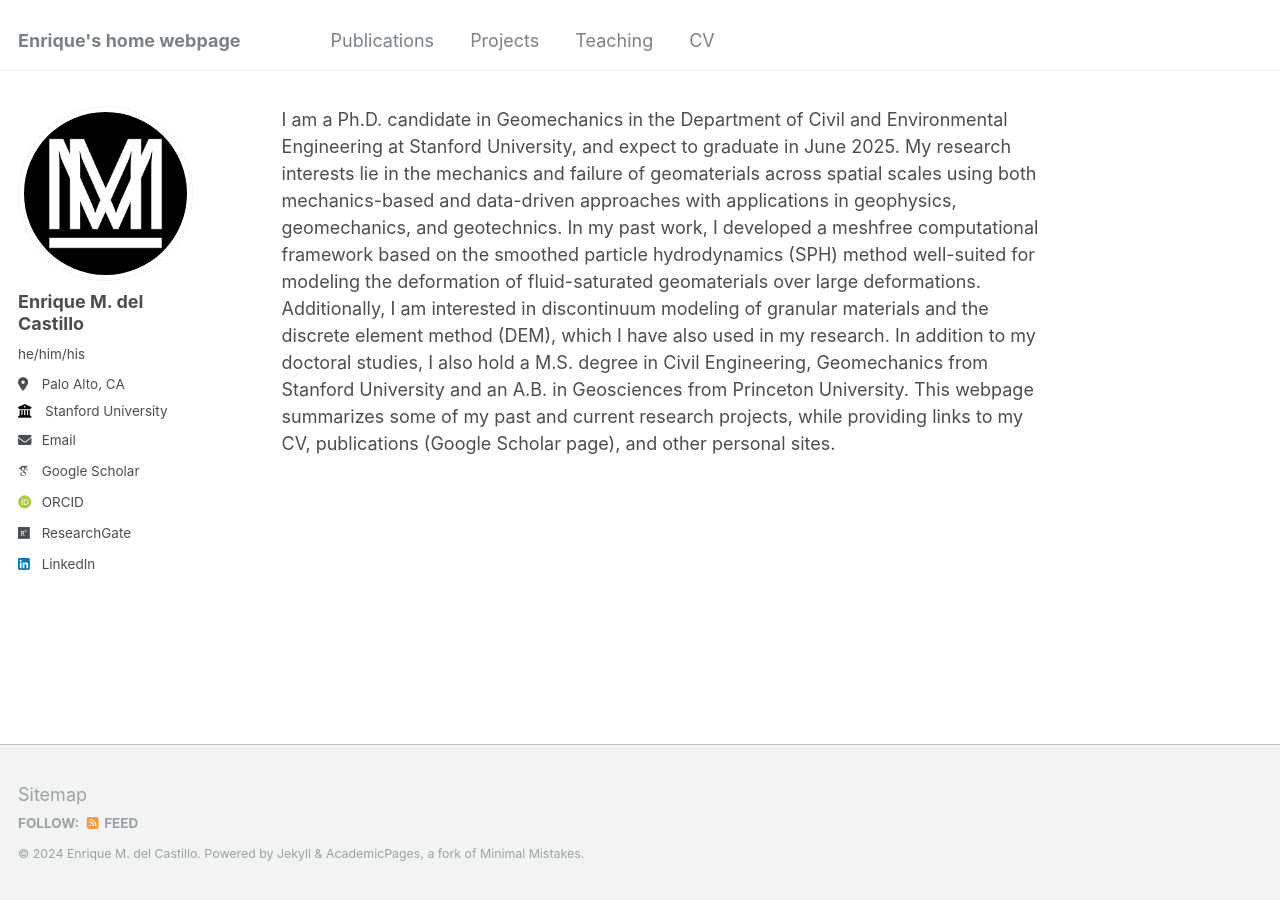
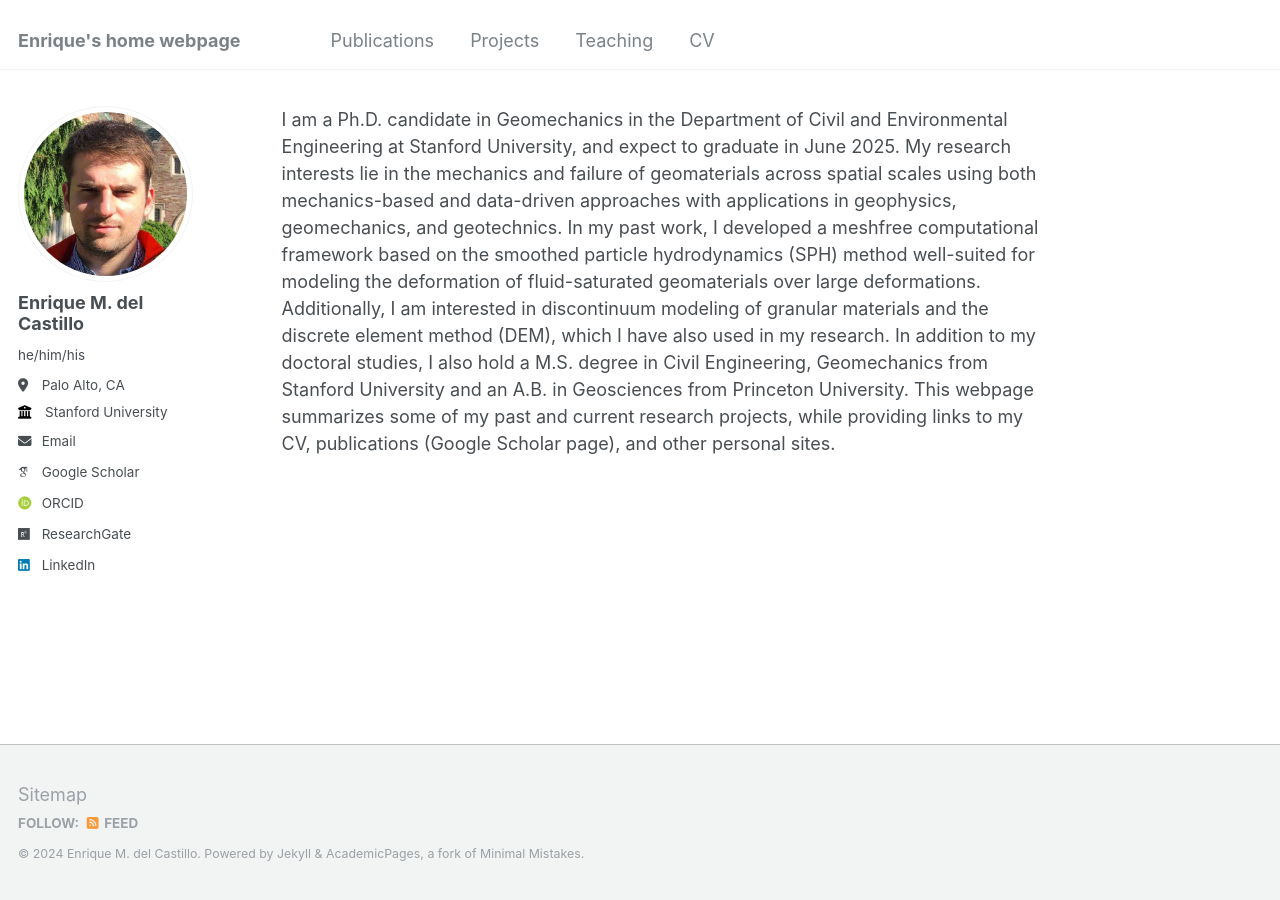
Before and after one commit to emdc19/emdcwebsite, a Jekyll site: the page built from _pages/about.md, in a window 1280 px wide. Built offline with Jekyll 4.4.1, drawn with Linux system fonts in a browser that asks for light colours; some web fonts are replaced.

Commit message:
Update _config.yml

```diff
--- a/_config.yml
+++ b/_config.yml
@@ -21,7 +21,7 @@ repository               : "academicpages/academicpages.github.io"
 #               Additional customization can be done by editing /_includes/author-profile.html
 author:
   # Biographic information
-  avatar           : "site-logo.png"
+  avatar           : "fotos.png"
   name             : "Enrique M. del Castillo"
   pronouns         : "he/him/his"
   bio              : #"Short biography for the left-hand sidebar"
```
